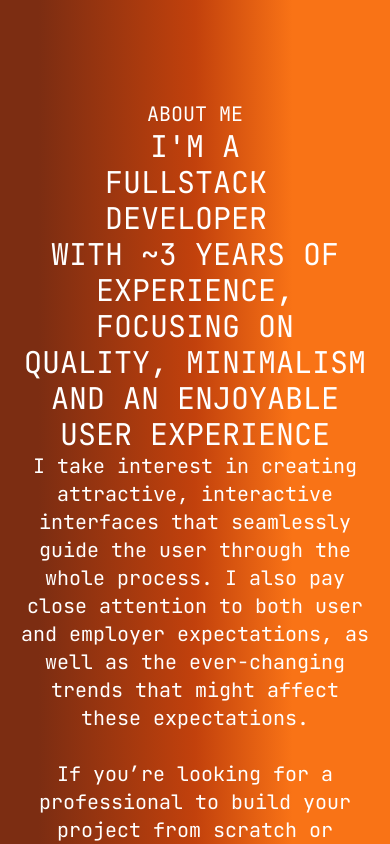
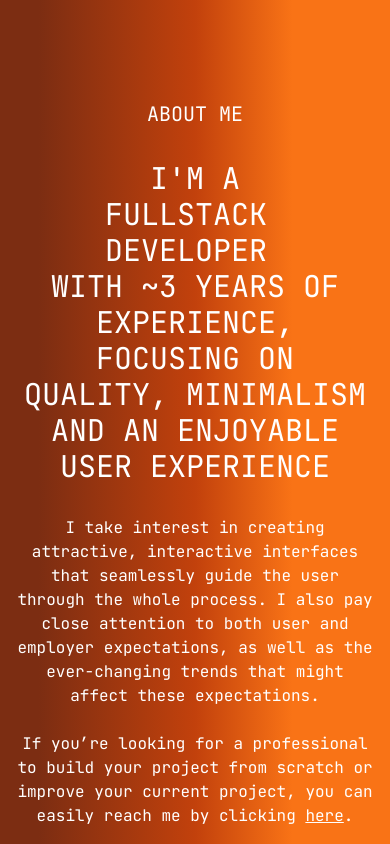
Before and after one commit to judeNdagga/portfolio, a Next.js app: page / in a window 390 px wide. Shown: the part 760-1604 px from the top of the page. Built offline with nearby package versions, Linux system fonts and the light colour scheme.

Commit message:
fixed text size and padding

```diff
--- a/src/app/components/About.tsx
+++ b/src/app/components/About.tsx
@@ -4,11 +4,11 @@ export function About() {
   return (
     <div className="sm:h-screen content-center text-white p-4 sm:p-0" id="about">
       <h1 className="text-center sm:text-left sm:ml-20 text-xl">ABOUT ME</h1>
-      <p className="sm:p-10 uppercase text-3xl sm:text-5xl text-center">
+      <p className="sm:p-10 pt-8 sm:pt-0 uppercase text-3xl sm:text-5xl text-center">
         I'M A <AnimatedText text="FULLSTACK DEVELOPER"/> with ~3 years of experience, focusing on
         quality, minimalism and an enjoyable user experience
       </p>
-      <p className="xl:ml-[20em] xl:mr-[20em] text-xl text-center">
+      <p className="xl:ml-[20em] xl:mr-[20em] md:text-xl text-center pt-8 sm:pt-0">
         I take interest in creating attractive, interactive interfaces
         that seamlessly guide the user through the whole process. I also pay close
         attention to both user and employer expectations, as well as the ever-changing trends that might affect these expectations.
```
